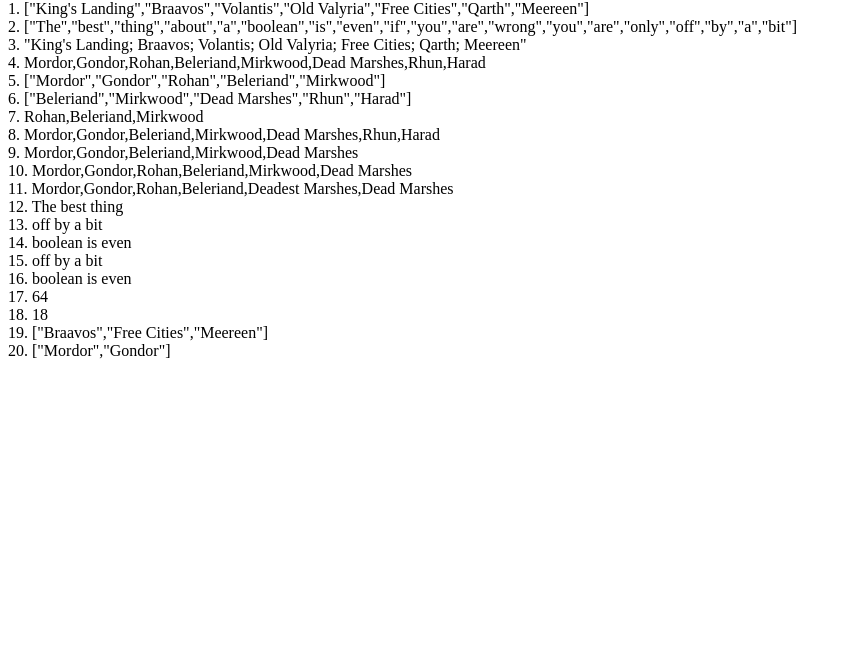
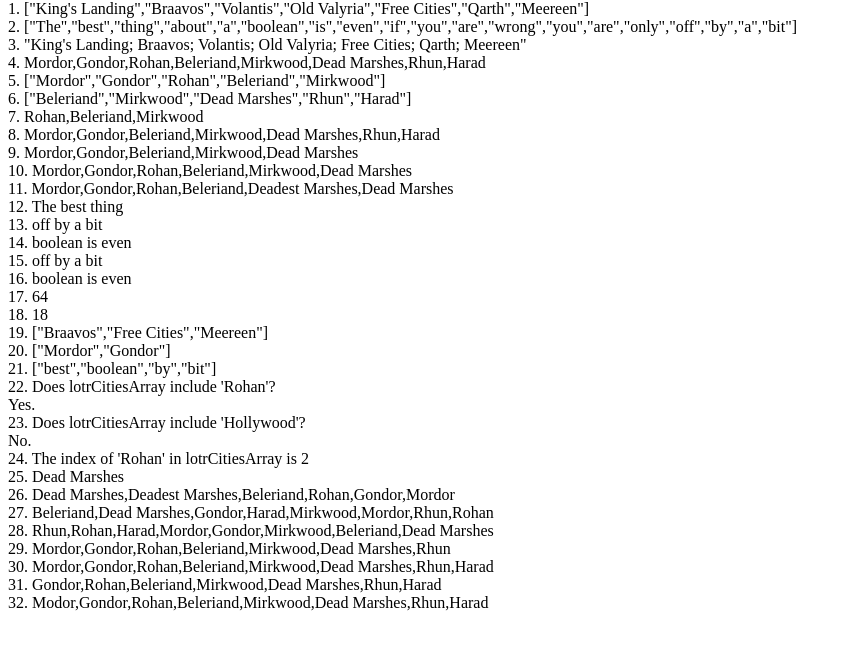
Before and after one commit to bomazani/jsKatasStringsArrays, a plain HTML site: page index.html in a window 1280 px wide. Shown: the part 66-716 px from the top of the page, without its empty margins (0-851 px from the left). Drawn offline with Linux system fonts and the light colour scheme.

Commit message:
completed

```diff
--- a/index.html
+++ b/index.html
@@ -7,12 +7,6 @@
 </head>
 <body>
     <h1>Javascript Katas: Strings and Arrays</h1>
-    <div1>
-
-
-    </div1>
-
-
 
 
     <script type="text/javascript" src="strArr.js"></script>
--- a/strArr.js
+++ b/strArr.js
@@ -1,8 +1,9 @@
 // Strings and Arrays Katas //
 const gotCitiesCSV = "King's Landing,Braavos,Volantis,Old Valyria,Free Cities,Qarth,Meereen";
-const lotrCitiesArray = ["Mordor","Gondor","Rohan","Beleriand","Mirkwood","Dead Marshes","Rhun","Harad"];
+const lotrCitiesArray = ["Mordor", "Gondor", "Rohan", "Beleriand", "Mirkwood", "Dead Marshes", "Rhun", "Harad"];
 const bestThing = "The best thing about a boolean is even if you are wrong you are only off by a bit";
-let exerciseNum = 1;
+let lotrCitiesArray2 = ["Mordor", "Gondor", "Rohan", "Beleriand", "Mirkwood", "Dead Marshes", "Rhun", "Harad"];
+
 
 // 1. Display an array from the cities in gotCitiesCSV
 const cities = gotCitiesCSV.split(",");
@@ -13,11 +14,11 @@ document.body.appendChild(num1);
 // 2. Display an array of words from the sentence in bestThing
 const words = bestThing.split(" ");
 const num2 = document.createElement("div");
-num2.textContent="2. " + JSON.stringify(words);
+num2.textContent = "2. " + JSON.stringify(words);
 document.body.appendChild(num2);
 
 // 3. Display a string separated by semi-colons instead of commas from gotCitiesCSV
-const cities3= gotCitiesCSV.replace(/,/g,"; ");
+const cities3 = gotCitiesCSV.replace(/,/g, "; ");
 const num3 = document.createElement("div");
 num3.textContent = "3. " + JSON.stringify(cities3);
 document.body.appendChild(num3);
@@ -29,10 +30,9 @@ num4.textContent = "4. " + cities4;
 document.body.appendChild(num4);
 
 // 5. Display the first 5 cities in lotrCitiesArray
-
 const num5 = document.createElement("div");
 // num5.textContent = "5. " + lotrCitiesArray.slice(0,5);
-const cities5 = lotrCitiesArray.slice(0,5);
+const cities5 = lotrCitiesArray.slice(0, 5);
 num5.textContent = "5. " + JSON.stringify(cities5);
 // num5.textContent = "5. " + lotrCitiesArray.slice(0,5);
 document.body.appendChild(num5);
@@ -40,7 +40,7 @@ document.body.appendChild(num5);
 // 6. Display the last 5 cities in lotrCitiesArray
 const num6 = document.createElement("div");
 let i = lotrCitiesArray.length;
-const cities6 = lotrCitiesArray.slice((i-5),i);
+const cities6 = lotrCitiesArray.slice((i - 5), i);
 num6.textContent = "6. " + JSON.stringify(cities6);
 document.body.appendChild(num6);
 
@@ -64,109 +64,226 @@ num9.textContent = "9. " + num9Array
 document.body.appendChild(num9);
 
 // 10. Using splice, add "Rohan" back to lotrCitiesArray right after "Gondor"
-const num10 = document.createElement ("div");
+const num10 = document.createElement("div");
 let num10Array = num9Array;
 num10Array.splice(2, 0, "Rohan");
 num10.textContent = "10. " + num10Array;
 document.body.appendChild(num10);
 
 // 11. Using splice, rename "Dead Marshes" to "Deadest Marshes" in lotrCitiesArray
-const num11 = document.createElement ("div");
+const num11 = document.createElement("div");
 let num11Array = lotrCitiesArray;
 num11Array.splice(4, 1, "Deadest Marshes");
 num11.textContent = "11. " + num11Array;
 document.body.appendChild(num11);
 
 // 12. Using slice, display the first 14 characters from bestThing
-const num12 = document.createElement ("div");
-let num12Array = bestThing.slice(0,14);
+const num12 = document.createElement("div");
+let num12Array = bestThing.slice(0, 14);
 
 num12.textContent = "12. " + num12Array;
 document.body.appendChild(num12);
 
 // 13. Using slice, display the last 12 characters from bestThing
-const num13 = document.createElement ("div");
+const num13 = document.createElement("div");
 let num13Array = bestThing.slice(-12);
 num13.textContent = "13. " + num13Array;
 document.body.appendChild(num13);
 
 // 14. Using slice, display characters between the 23rd and 38th position of bestThing (i.e., "boolean is even"
-const num14 = document.createElement ("div");
+const num14 = document.createElement("div");
 let num14Array = bestThing.slice(22, 38);
 num14.textContent = "14. " + num14Array;
 document.body.appendChild(num14);
 
 // 15. Repeat #13 using substring instead of slice.
-const num15 = document.createElement ("div");
+const num15 = document.createElement("div");
 let num15Array = bestThing.substr(-12);
 num15.textContent = "15. " + num15Array;
 document.body.appendChild(num15);
 
 // 16. Repeat #14 using substr instead of slice.
-const num16 = document.createElement ("div");
+const num16 = document.createElement("div");
 let num16Array = bestThing.substr(22, 16);
 num16.textContent = "16. " + num16Array;
 document.body.appendChild(num16);
 
 // 17. Find and display the index of "only" in bestThing
-const num17 = document.createElement ("div");
+const num17 = document.createElement("div");
 let num17Array = bestThing.indexOf("only");
 num17.textContent = "17. " + num17Array;
 document.body.appendChild(num17);
 
 // 18. Find and display the index of the last word in bestThing
-const num18 = document.createElement ("div");
+const num18 = document.createElement("div");
 const num18Words = bestThing.split(" ");
-let num18LastIndex = num18Words.length-1;
-
-
-
+let num18LastIndex = num18Words.length - 1;
 num18.textContent = "18. " + num18LastIndex;
 document.body.appendChild(num18);
 
 
 // 19. Find and display all cities from gotCitiesCSV  that use double vowels ("aa","ee", etc.)
 
-function hasDblVowels (word) {
-    let dblVowels = ["aa","ee","ii", "oo", "uu"];
-    for (i=0; i<dblVowels.length; i++) {
-        if(word.includes(dblVowels[i])){
-          return true;
+function hasDblVowels(word) {
+    let dblVowels = ["aa", "ee", "ii", "oo", "uu"];
+    for (i = 0; i < dblVowels.length; i++) {
+        if (word.includes(dblVowels[i])) {
+            return true;
         }
     }
     return false;
-
 }
 
-const foundCities=[];
-for(let i=0; i<cities.length; i++){
-    if(hasDblVowels(cities[i])){
+const foundCities = [];
+for (let i = 0; i < cities.length; i++) {
+    if (hasDblVowels(cities[i])) {
         foundCities.push(cities[i]);
     }
 }
 const num19 = document.createElement("div");
-num19.textContent="19. " + JSON.stringify(foundCities);
+num19.textContent = "19. " + JSON.stringify(foundCities);
 document.body.appendChild(num19);
 
+
 // 20. Find and display all cities from lotrCitiesArray that end with "or"
-const foundCities20=[];
-for(let i=0; i<lotrCitiesArray.length; i++){
-    if(lotrCitiesArray[i].endsWith("or")){
+const foundCities20 = [];
+for (let i = 0; i < lotrCitiesArray.length; i++) {
+    if (lotrCitiesArray[i].endsWith("or")) {
         foundCities20.push(lotrCitiesArray[i]);
     }
 }
 const num20 = document.createElement("div");
-num20.textContent="20. " + JSON.stringify(foundCities20);
+num20.textContent = "20. " + JSON.stringify(foundCities20);
 document.body.appendChild(num20);
+
+
 // 21. Find and display all the words in bestThing that start with a "b"
-// 22. Display "Yes" or "No" if lotrCitiesArray includes "Mirkwood"
+const words21 = bestThing.split(" ");
+const foundWords21 = [];
+for (let i = 0; i < words21.length; i++) {
+    if (words21[i].startsWith("b")) {
+        foundWords21.push(words21[i]);
+    }
+}
+const num21 = document.createElement("div");
+num21.textContent = "21. " + JSON.stringify(foundWords21);
+document.body.appendChild(num21);
+
+
+// 22. Display "Yes" or "No" if lotrCitiesArray includes "Rohan"
+const num22 = document.createElement("div");
+let foundWords22 = 0;
+num22.textContent = "22. Does lotrCitiesArray include 'Rohan'? ";
+document.body.appendChild(num22);
+const num22a = document.createElement("div");
+
+// // ** the following works **
+// for (let i = 0; i < lotrCitiesArray.length; i++) {
+//     if (lotrCitiesArray[i] === "Rohan") {
+//         foundWords22 = foundWords22 + 1;
+//     }
+// }
+// if (foundWords22 > 0) {
+//     num22a.textContent = " Yes.";
+// } else {
+//     num22a.textContent = " No.";
+// }
+// document.body.appendChild(num22a);
+
+
+// ** BONUS: the following also works **
+if (lotrCitiesArray.includes("Rohan")) {
+    num22a.textContent = " Yes.";
+} else {
+    num22a.textContent = " No.";
+}
+document.body.appendChild(num22a);
+
+
 // 23. Display "Yes" or "No" if lotrCitiesArray includes "Hollywood"
-// 24. Display the index of "Mirkwood" in lotrCitiesArray
+const num23 = document.createElement("div");
+num23.textContent = "23. Does lotrCitiesArray include 'Hollywood'? ";
+document.body.appendChild(num23);
+const num23a = document.createElement("div");
+
+if (lotrCitiesArray.includes("Hollywood")) {
+    num23a.textContent = " Yes.";
+} else {
+    num23a.textContent = " No.";
+}
+document.body.appendChild(num23a);
+
+
+// 24. Display the index of "Rohan" in lotrCitiesArray
+const num24 = document.createElement("div");
+
+document.body.appendChild(num24);
+const num24a = document.createElement("div");
+let rohanIndex = lotrCitiesArray.indexOf("Rohan");
+num24.textContent = "24. The index of 'Rohan' in lotrCitiesArray is " + rohanIndex;
+
 // 25. Find and display the first city in lotrCitiesArray that has more than one word
+const num25 = document.createElement("div");
+for (let i = 0; i < lotrCitiesArray.length; i++) {
+    if (lotrCitiesArray[i].includes(" ")) {
+        num25.textContent = "25. " + lotrCitiesArray[i];
+    }
+}
+document.body.appendChild(num25);
+
+
 // 26. Reverse the order in lotrCitiesArray
-// 27. Sort lotrCitiesArray alphabetically
-// 28. Sort lotrCitiesArray by the number of characters in each city (i.e., shortest city names go first)
-// 29. Using pop, remove the last city from lotrCitiesArray
+const num26 = document.createElement("div");
+let lotrReversed = lotrCitiesArray.reverse();
+num26.textContent = "26. " + lotrReversed;
+document.body.appendChild(num26);
+// console.log("26. lotrCitiesArray2 = " + lotrCitiesArray2);
+
+
+// 27. Sort lotrCitiesArray2 alphabetically
+const num27 = document.createElement("div");
+let lotrCitiesArray27 = lotrCitiesArray2;
+let lotrCitiesArray27Sort = lotrCitiesArray27.sort();
+num27.textContent = "27. " + lotrCitiesArray27Sort;
+document.body.appendChild(num27);
+
+
+// 28. Sort lotrCitiesArray28 by the number of characters in each city (i.e., shortest city names go first)
+const num28 = document.createElement("div");
+let lotrCitiesArray28 = ["Mordor", "Gondor", "Rohan", "Beleriand", "Mirkwood", "Dead Marshes", "Rhun", "Harad"];
+lotrCitiesArray28.sort(function(a,b){
+    return a.length-b.length;
+});
+num28.textContent = "28. " + lotrCitiesArray28;
+document.body.appendChild(num28);
+
+
+// 29. Using pop, remove the last city from lotrCitiesArray2
+let lotrCitiesArray29 = ["Mordor", "Gondor", "Rohan", "Beleriand", "Mirkwood", "Dead Marshes", "Rhun", "Harad"];
+const num29 = document.createElement("div");
+let lastWord29 = lotrCitiesArray29.pop()
+num29.textContent = "29. " + lotrCitiesArray29;
+document.body.appendChild(num29);
+
+
 // 30. Using push, add back the city from lotrCitiesArray that was removed in #29 to the back of the array
+const num30 = document.createElement("div");
+lotrCitiesArray29.push("Harad");
+num30.textContent = "30. " + lotrCitiesArray29;
+document.body.appendChild(num30);
+
+
 // 31. Using shift, remove the first city from lotrCitiesArray
+const num31 = document.createElement("div");
+let lotrCitiesArray31 = ["Mordor", "Gondor", "Rohan", "Beleriand", "Mirkwood", "Dead Marshes", "Rhun", "Harad"];
+let lotrCities31Shift = lotrCitiesArray31.shift();
+num31.textContent= "31. " + lotrCitiesArray31;
+document.body.appendChild(num31);
+
+
 // 32. Using unshift, add back the city from lotrCitiesArray that was removed in #31 to the front of the array
+const num32 = document.createElement("div");
+let lotrCitiesArray32 = lotrCitiesArray31;
+let lotrUnshifted=lotrCitiesArray32.unshift("Modor");
+num32.textContent = "32. " + lotrCitiesArray32;
+document.body.appendChild(num32);
```
